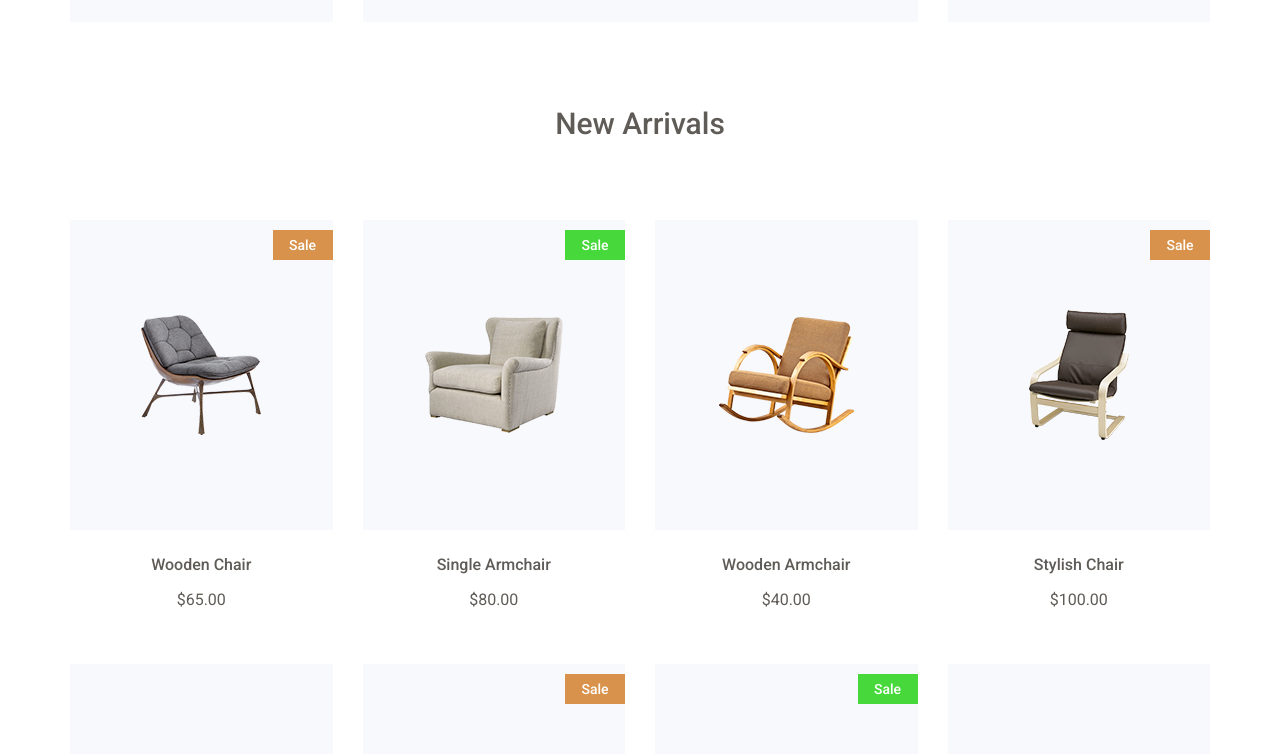
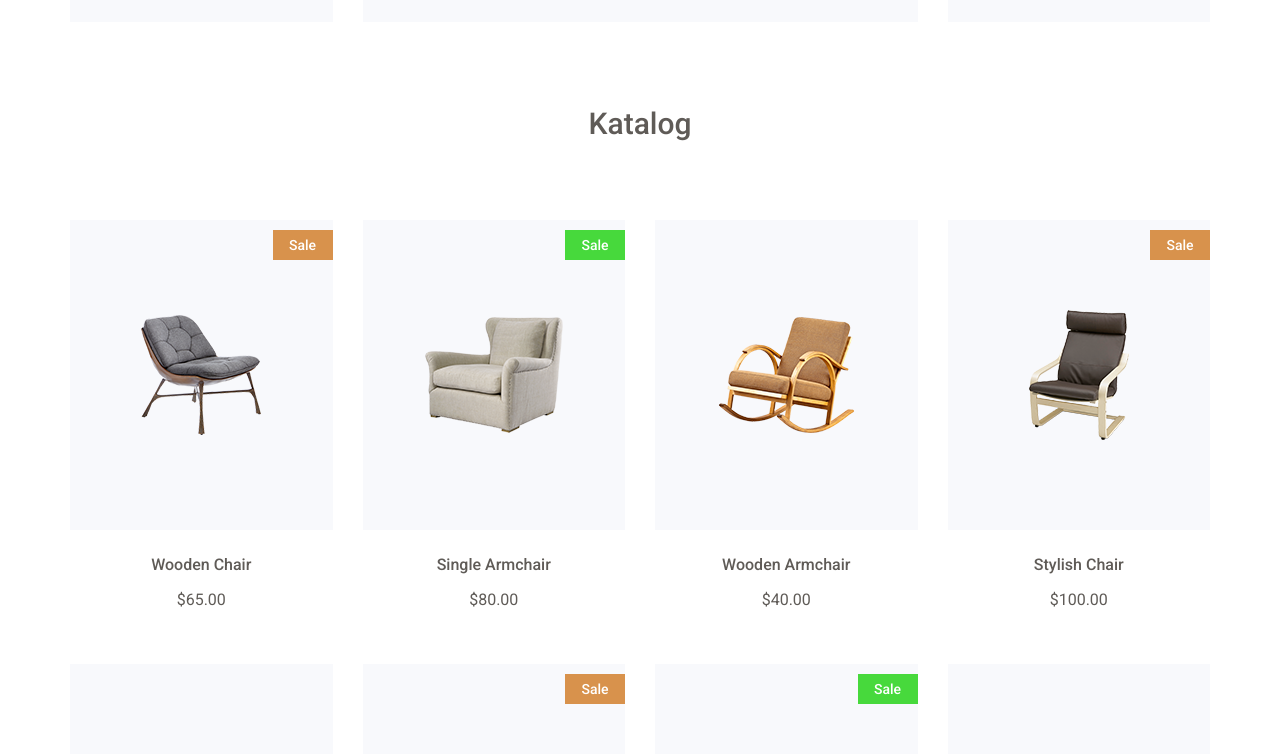
Before and after one commit to MarsyaNZaskia/webveragrosir, a plain HTML site: page index.html in a window 1280 px wide. Shown: the part 1165-1919 px from the top of the page. Drawn offline with nearby package versions, Linux system fonts and the light colour scheme.

```diff
--- a/index.html
+++ b/index.html
@@ -332,7 +332,7 @@
 		<section id="new-arrivals" class="new-arrivals">
 			<div class="container">
 				<div class="section-header">
-					<h2>new arrivals</h2>
+					<h2>Katalog</h2>
 				</div><!--/.section-header-->
 				<div class="new-arrivals-content">
 					<div class="row">
```
